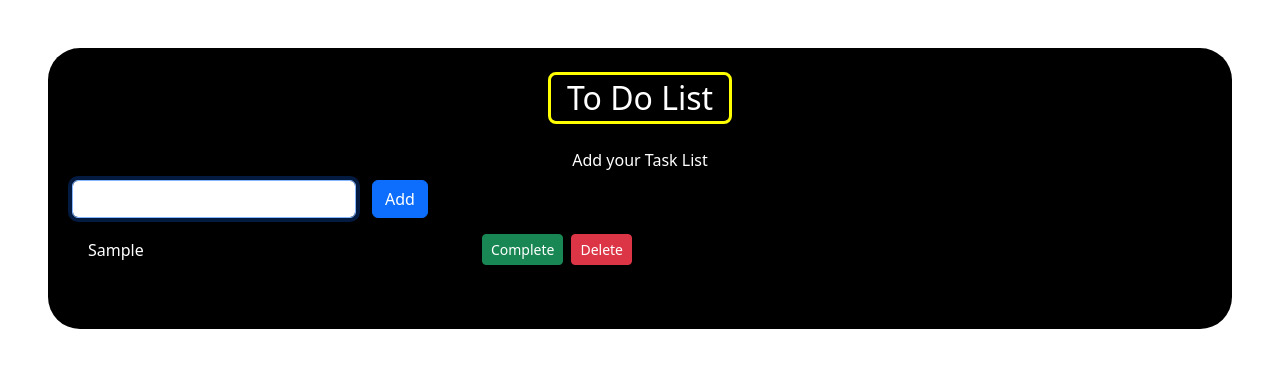
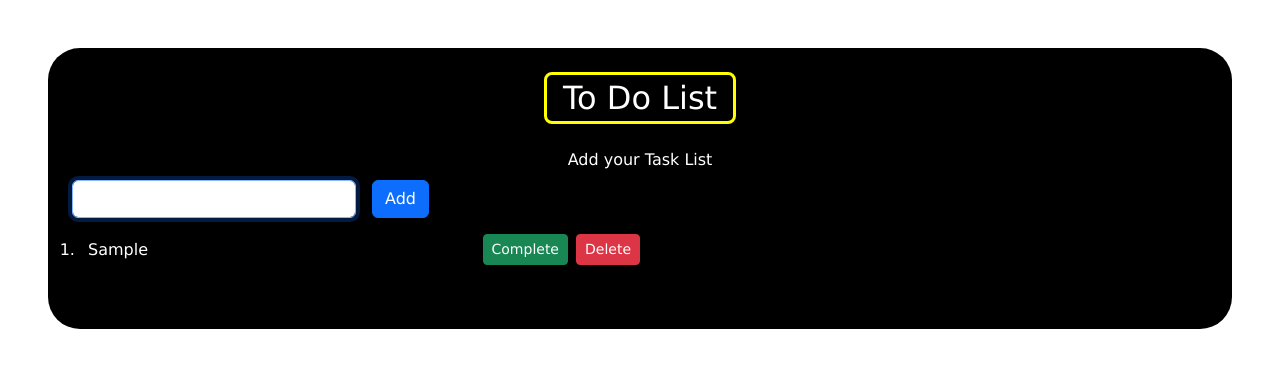
Before and after one commit to MahimaAkkina/To-do-app, a plain HTML site: page index.html in a window 1280 px wide. Both pictures are taken after typing "Sample" into the empty fields and a click on the button "Add". Drawn offline with nearby package versions, Linux system fonts and the light colour scheme.

Commit message:
Fix task list numbering by wrapping content in flex div

```diff
--- a/script.js
+++ b/script.js
@@ -21,8 +21,10 @@ function taskfun(){
 
   //creating list items
   const listEle=document.createElement('li');
-  listEle.className="d-flex w-50 justify-content-between align-items-center mb-2 p-2 rounded-4";
+  listEle.className="mb-2 p-2 rounded-4";
 
+  const innerDiv = document.createElement('div');
+  innerDiv.className = "d-flex w-50 justify-content-between align-items-center";
   // creating span for text
   const span=document.createElement('span');
   span.textContent=inp;
@@ -40,9 +42,10 @@ function taskfun(){
   buttons.appendChild(btnComplete);
   buttons.appendChild(btnDelete);
 
-  listEle.appendChild(span);
-  listEle.appendChild(buttons);
+  innerDiv.appendChild(span);
+  innerDiv.appendChild(buttons);
 
+  listEle.appendChild(innerDiv);
   list.appendChild(listEle);
 
 
--- a/style.css
+++ b/style.css
@@ -3,6 +3,7 @@ ul, ul li {
 }
 .main{
   background-color:black;
+  font-family: 'Geneva';
 }
 .main h2{
   border: 3px solid yellow;
```
